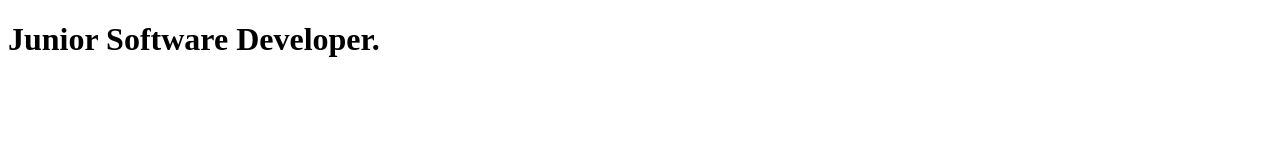
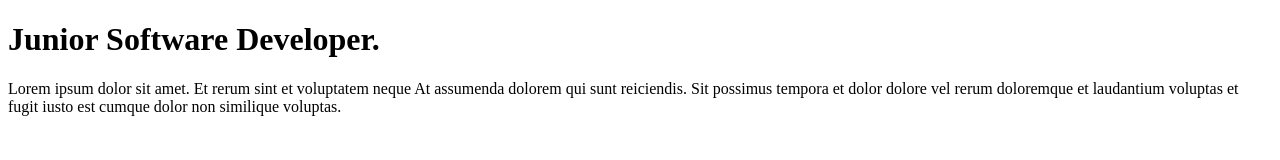
Before and after one commit to awo-ali/Personal-Portfolio, a plain HTML site: page index.html in a window 1280 px wide. Drawn offline with nearby package versions, Linux system fonts and the light colour scheme; files that its build step writes are made by us from their sources.

Commit message:
added header & p1

```diff
--- a/index.html
+++ b/index.html
@@ -18,8 +18,11 @@
       <main>
        <div class="main"></div>
        <h1>Junior Software Developer.</h1>
-       <div></div>
-       <p></p>
+       <div class=" block-underline"></div>
+       <p>Lorem ipsum dolor sit amet. Et rerum sint et voluptatem neque At assumenda dolorem qui sunt reiciendis.
+        Sit possimus tempora et dolor dolore vel rerum doloremque et laudantium voluptas et fugit iusto est cumque
+        dolor non similique voluptas. </p>
+
 
 
 
```
